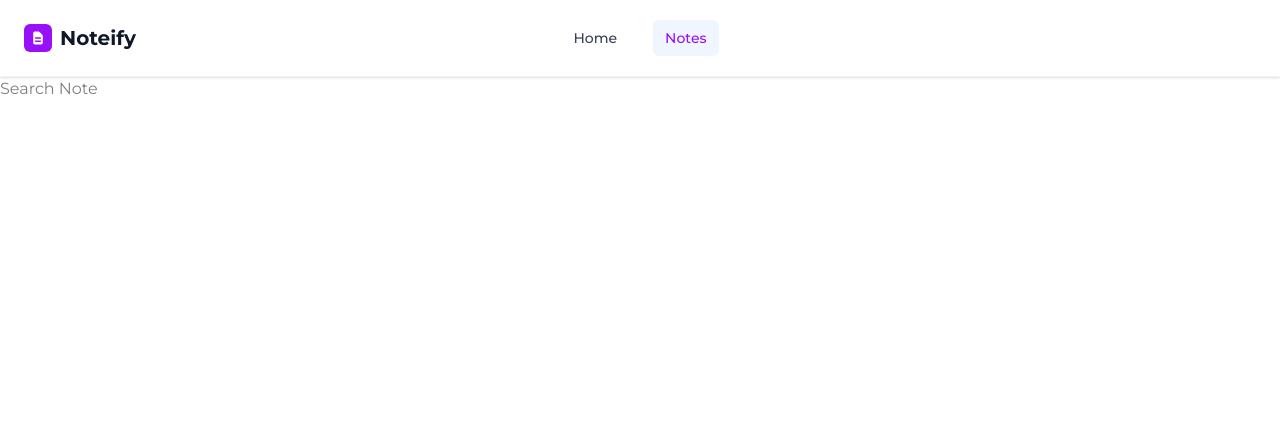
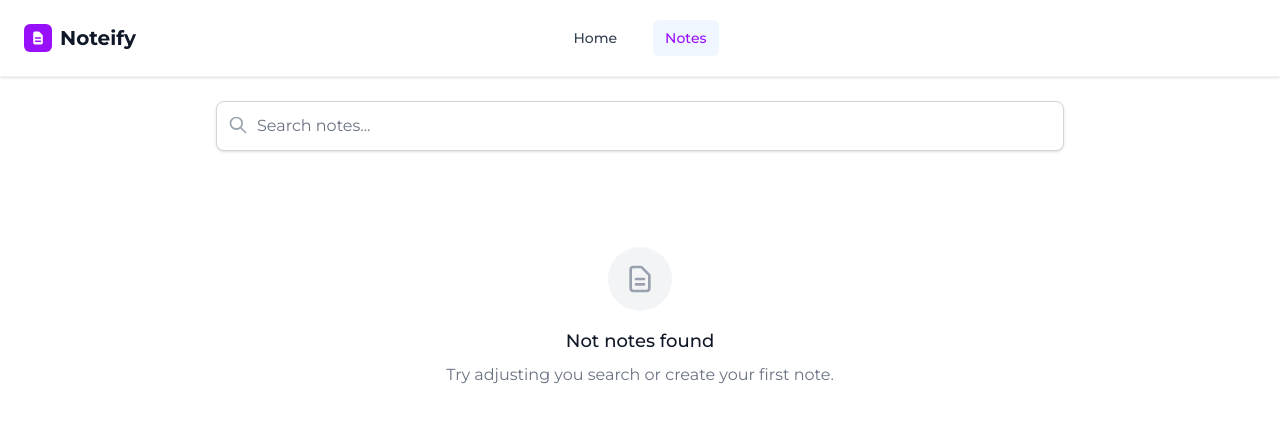
Before and after one commit to deepx-sh/noteify, a React (Vite) app: page /notes in a window 1280 px wide. Shown: the top 422 px of the page. Built offline with nearby package versions, Linux system fonts and the light colour scheme.

Commit message:
feat: enhance note update feedback and improve UI for notes display

```diff
--- a/src/Features/notesSlice.js
+++ b/src/Features/notesSlice.js
@@ -1,9 +1,11 @@
 import { createSlice } from '@reduxjs/toolkit'
 import toast from 'react-hot-toast';
+
 
 const initialState = {
   notes: localStorage.getItem("notes") ? JSON.parse(localStorage.getItem("notes")) :[]
 }
+
 
 export const notesSlice = createSlice({
   name: 'notes',
@@ -26,6 +28,7 @@ export const notesSlice = createSlice({
       if (index >= 0) {
         state.notes[index] = note;
         localStorage.setItem("notes", JSON.stringify(state.notes))
+
         toast.success("Note updated successfully!");
       }
     },
--- a/src/pages/Home.jsx
+++ b/src/pages/Home.jsx
@@ -1,6 +1,6 @@
 import React, { useEffect, useState } from "react";
 import { useDispatch, useSelector } from "react-redux";
-import { useSearchParams } from "react-router";
+import { useNavigate, useSearchParams } from "react-router";
 import { addToNotes, updateToNotes } from "../Features/notesSlice";
 
 export default function Home() {
@@ -11,7 +11,7 @@ export default function Home() {
   const noteId = searchParams.get("noteId");
   const dispatch = useDispatch();
   const allNotes = useSelector((state) => state.notes.notes)
-
+  const navigate = useNavigate();
      useEffect(() => {
        if (noteId) {
        const note = allNotes.find((note) => note._id === noteId);
@@ -33,7 +33,9 @@ export default function Home() {
 
         if (noteId) {
             // Update Note
-            dispatch(updateToNotes(note))
+          dispatch(updateToNotes(note))
+          navigate("/notes")
+
         } else {
             // Create Note
             dispatch(addToNotes(note))
--- a/src/pages/Notes.jsx
+++ b/src/pages/Notes.jsx
@@ -15,47 +15,95 @@ export default function Notes() {
   function handleDelete(noteId) {
     console.log(noteId);
 
-    dispatch(deleteFromNotes(noteId))
+    dispatch(deleteFromNotes(noteId));
   }
 
   return (
-    <div>
-      <input
-        type="text"
-        placeholder="Search Note"
-        value={searchQuery}
-        onChange={(e) => setSearchQuery(e.target.value)}
-      />
+    <div className="max-w-4xl mx-auto p-6 space-y-6">
+      {/* Search Box */}
+      <div className="relative">
+        <input
+          type="text"
+          placeholder="Search notes..."
+          value={searchQuery}
+          onChange={(e) => setSearchQuery(e.target.value)}
+          className="w-full px-4 py-3 pl-10 border border-gray-300 rounded-lg focus:outline-none focus:ring-2 focus:ring-purple-500 focus:border-transparent placeholder-gray-500 text-gray-900 bg-white shadow-sm transition-all duration-200"
+        />
+        <svg
+          className="absolute left-3 top-3.5 w-5 h-5 text-gray-400"
+          fill="none"
+          stroke="currentColor"
+          viewBox="0 0 24 24"
+        >
+          <path
+            strokeLinecap="round"
+            strokeLinejoin="round"
+            strokeWidth={2}
+            d="M21 21l-6-6m2-5a7 7 0 11-14 0 7 7 0 0114 0z"
+          />
+        </svg>
+      </div>
 
-      <div>
+      {/* Grid Notes */}
+      <div className="grid gap-4 md:grid-cols-2 lg:grid-cols-3">
         {filterNotes.length > 0 &&
           filterNotes.map((note) => {
             return (
-              <div className="border" key={note._id}>
-                <div>{note.title}</div>
+              <div
+                className="bg-white border border-gray-200 rounded-xl shadow-sm hover:shadow-md transition-shadow duration-200 p-6 space-y-4"
+                key={note._id}
+              >
+                <div className="border-b border-gray-100 pb-3">
+                  <h3 className="text-lg font-semibold text-gray-900 truncate">
+                    {note.title || "Untitled Note"}
+                  </h3>
+                </div>
 
-                <div>{note.content}</div>
+                <div className="text-sm text-gray-600 line-clamp-3 leading-relaxed">
+                  {note.content?.substring(0, 120)}
+                  {note.content?.length > 120 && "..."}
+                </div>
 
-                <div>
-                  <button>
+                <div className="flex flex-wrap gap-2 pt-2">
+                  <button className="px-3 py-1.5 bg-blue-100 text-blue-700 text-xs font-medium rounded-md hover:bg-blue-200 transition-colors duration-200">
                     <Link to={`/notes/${note._id}`}>View</Link>
                   </button>
 
-                  <button><Link to={`/?noteId=${note._id}`}>Edit</Link></button>
+                  <button className="px-3 py-1.5 bg-purple-100 text-purple-700 text-xs font-medium rounded-md hover:bg-purple-200 transition-colors duration-200">
+                    <Link to={`/?noteId=${note._id}`}>Edit</Link>
+                  </button>
 
-                  <button onClick={()=> handleDelete(note?._id)}>Delete</button>
+                  <button className="px-3 py-1.5 bg-red-100 text-red-700 text-xs font-medium rounded-md hover:bg-red-200 cursor-pointer transition-colors duration-200" onClick={() => handleDelete(note?._id)}>
+                    Delete
+                  </button>
 
-                  <button onClick={() => {
-                    navigator.clipboard.writeText(note?.content)
-                    toast.success("Note copied to clipboard!")
-                  }}>Copy</button>
+                  <button className="px-3 py-1.5 bg-green-100 text-green-700 text-xs font-medium cursor-pointer rounded-md hover:bg-green-200 transition-colors duration-200"
+                    onClick={() => {
+                      navigator.clipboard.writeText(note?.content);
+                      toast.success("Note copied to clipboard!");
+                    }}
+                  >
+                    Copy
+                  </button>
 
-                  <button>Share</button>
+                  <button className="px-3 py-1.5 bg-yellow-100 text-yellow-700 text-xs font-medium rounded-md cursor-pointer hover:bg-yellow-200 transition-colors duration-200">Share</button>
                 </div>
               </div>
             );
           })}
       </div>
+
+      {filterNotes.length == 0 && (
+        <div className="text-center py-12">
+          <div className="w-16 h-16 mx-auto mb-4 bg-gray-100 rounded-full flex items-center justify-center">
+            <svg className="w-8 h-8 text-gray-400" fill="none" stroke="currentColor" viewBox="0 0 24 24">
+          <path strokeLinecap="round" strokeLinejoin="round" strokeWidth={2} d="M9 12h6m-6 4h6m2 5H7a2 2 0 01-2-2V5a2 2 0 012-2h5.586a1 1 0 01.707.293l5.414 5.414a1 1 0 01.293.707V19a2 2 0 01-2 2z" />
+        </svg>
+          </div>
+          <h3 className="text-lg font-medium text-gray-900 mb-2">Not notes found</h3>
+          <p className="text-gray-500">Try adjusting you search or create your first note.</p>
+        </div>
+      )}
     </div>
   );
 }
```
